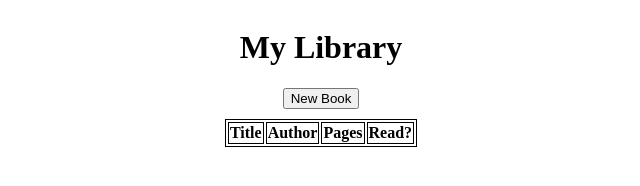
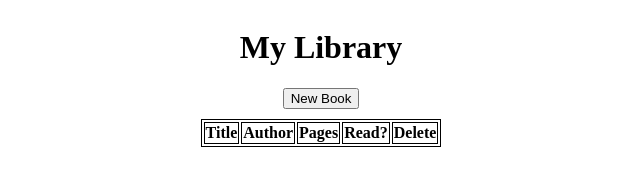
Before and after one commit to markr155/Library, a plain HTML site: page index.html in a window 1280 px wide. Shown: the whole page, without its empty margins (319-959 px from the left). Drawn offline with Linux system fonts and the light colour scheme.

Commit message:
comments add before delete button

```diff
--- a/index.html
+++ b/index.html
@@ -19,6 +19,7 @@
                 <th>Author</th>
                 <th>Pages</th>
                 <th>Read?</th>
+                <th>Delete</th>
             </tr>
         </table>
     </div>
--- a/script.js
+++ b/script.js
@@ -14,7 +14,9 @@ function addBookToLibrary(title, author, pages, read) {
 }
 
 function displaysArray() {
+    //resets table
     while (table.childElementCount > 1){table.removeChild(table.lastChild)};
+    //adds array
     myLibrary.forEach(book => {
         const newRow = document.createElement('tr');
         for (key in book) {
```
